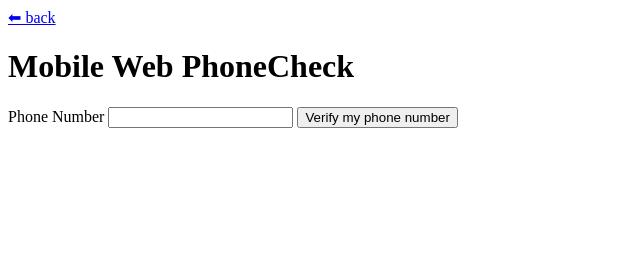
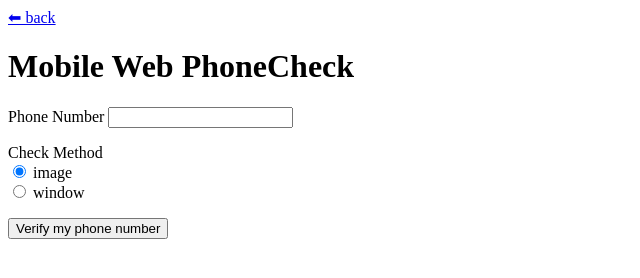
Before and after one commit to tru-ID/dev-server, a website: page public/examples/mobile-web/index.html in a window 1280 px wide. Shown: the whole page, without its empty margins (0-640 px from the left). Drawn offline with nearby package versions, Linux system fonts and the light colour scheme.

Commit message:
feat: add checkMethod selection to UI

```diff
--- a/public/examples/mobile-web/index.html
+++ b/public/examples/mobile-web/index.html
@@ -27,9 +27,26 @@
 
     <div id="phone_check">
         <form id="phone_check_form" method="post" action="/phone-check">
-            <label for="phone_number">Phone Number</label>
-            <input id="phone_number" type="tel" name="phone_number" required />
-            <input type="submit" value="Verify my phone number" />
+            <div class="form-row">
+                <label for="phone_number">Phone Number</label>
+                <input id="phone_number" type="tel" name="phone_number" required />
+            </div>
+            <div class="form-row">
+                <label for="check_method">Check Method</label>
+                <div>
+                    <input type="radio" id="check_method_image" name="check_method" value="check_method_image"
+                        checked>
+                    <label for="check_method_image">image</label>
+                </div>
+
+                <div>
+                    <input type="radio" id="check_method_window" name="check_method" value="check_method_window">
+                    <label for="check_method_window">window</label>
+                </div>
+            </div>
+            <div class="form-row">
+                <input type="submit" value="Verify my phone number" />
+            </div>
         </form>
 
         <div id="check_progress"></div>
--- a/public/examples/mobile-web/style.css
+++ b/public/examples/mobile-web/style.css
@@ -50,3 +50,8 @@
 #check_progress div {
     margin-bottom: 0.4em;
 }
+
+.form-row {
+    display: block;
+    margin-top: 1em;
+}
```
